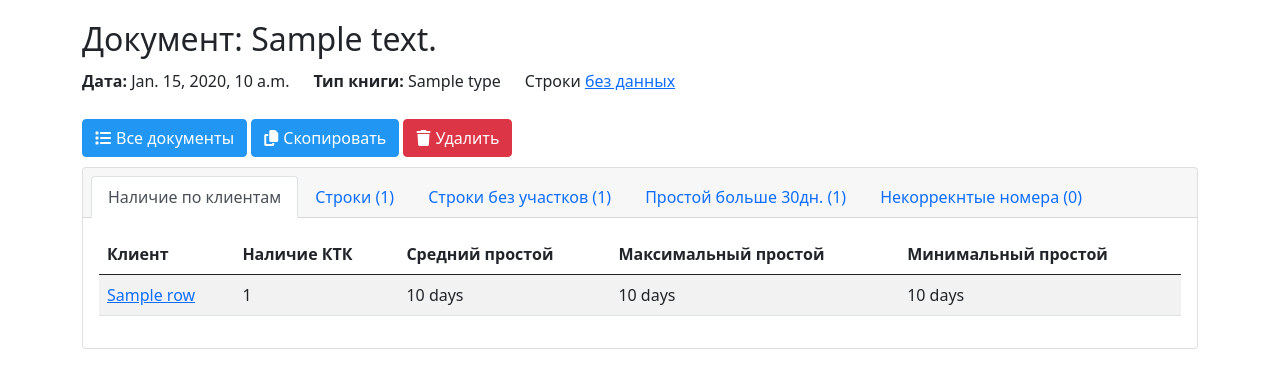
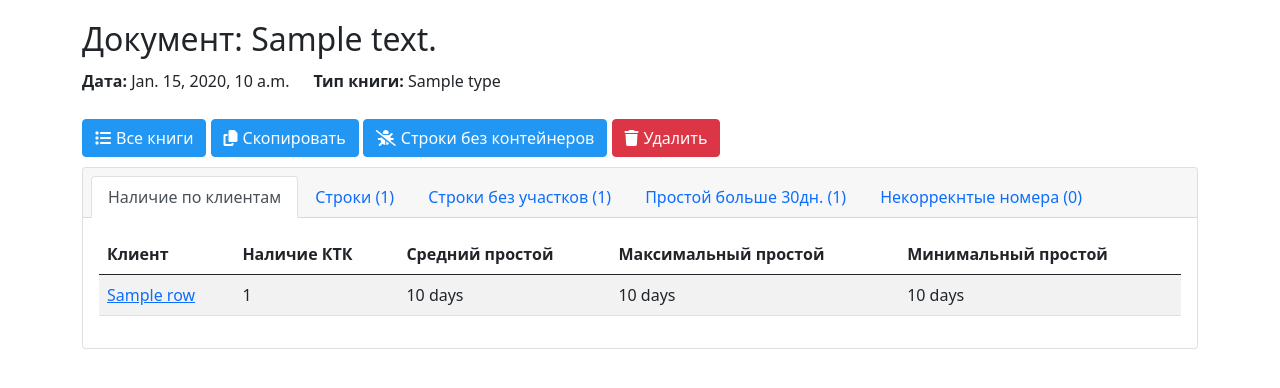
Before and after one commit to Vladiuse/rw, a Django app: template rw/clients/templates/clients/book.html in a window 1280 px wide. Shown: the part 79-467 px from the top of the page. Run offline with Django 3.2, Linux system fonts and the light colour scheme; the template is opened without the code that fills it: most values are stand-ins (such as "Sample title", 1, 10 or a date in 2020); some libraries are stand-ins or nearby versions.

Commit message:
add some code

```diff
--- a/rw/clients/templates/clients/book.html
+++ b/rw/clients/templates/clients/book.html
@@ -59,16 +59,18 @@
 <div class="container d-flex">
     <p class="me-4"><b>Дата:</b> {{book.book_date}}</p>
     <p class="me-4"><b>Тип книги:</b> {{book.type}}</p>
-    <p class="me-4">Строки <a href="{%url 'clients:book_no_containers_data' book.pk %}" target="_blank">без
-            данных</a></p>
 </div>
 <!-- Button trigger modal -->
 
 <div class="container"></i>
     <a class="btn btn-primary" href="{%url 'clients:book_list'%}" role="button"><i class="fa-solid fa-list"> </i>Все
-        документы</a>
+        книги</a>
     <button class="btn btn-primary" id="copy_table"><i class="fa-solid fa-copy"></i>Скопировать</button>
-    <button class="btn btn-danger" data-bs-toggle="modal" data-bs-target="#exampleModalDELETE"><i
+    <a href="{%url 'clients:book_no_containers_data' book.pk %}" class="btn btn-primary"><i
+            class="fa-solid fa-bug-slash"></i></i>Строки без контейнеров</a>
+
+
+    <button class="btn btn-danger" data-bs-toggle="modal" data-bs-target="#booksEmampleModalDELETE"><i
             class="fa-solid fa-trash"></i>Удалить</button>
 </div>
 
@@ -148,12 +150,12 @@
 
 
 <!-- Modal DELETE-->
-<div class="modal fade" id="exampleModalDELETE" tabindex="-1" aria-labelledby="exampleModalDELETELabel"
+<div class="modal fade" id="booksEmampleModalDELETE" tabindex="-1" aria-labelledby="booksEmampleModalDELETELabel"
     aria-hidden="true">
     <div class="modal-dialog modal-dialog-centered">
         <div class="modal-content">
             <div class="modal-header">
-                <h5 class="modal-title" id="exampleModalDELETELabel">Удаление документа</h5>
+                <h5 class="modal-title" id="booksEmampleModalDELETELabel">Удаление документа</h5>
                 <button type="button" class="btn-close" data-bs-dismiss="modal" aria-label="Close"></button>
             </div>
             <div class="modal-body">
@@ -229,8 +231,8 @@
     })
     document.querySelectorAll('.nav-tabs .nav-item a').forEach(elem => {
         var filterBlock = document.getElementById('client_filter')
-        elem.addEventListener('click', function(e){
-        if (window.getComputedStyle(filterBlock).display != 'none' && e.currentTarget.id != 'tab-client_rows'){
+        elem.addEventListener('click', function (e) {
+            if (window.getComputedStyle(filterBlock).display != 'none' && e.currentTarget.id != 'tab-client_rows') {
                 console.log('close')
                 dropFilter()
             }
--- a/rw/clients/templates/clients/create_book_form.html
+++ b/rw/clients/templates/clients/create_book_form.html
@@ -75,7 +75,7 @@
 
             </div>
             <div class="col-8">
-                <p>Текст для "Клиент-Контейнеры"</p>
+                <label for="{{ form.text.id_for_label }}">Вставте текст книги:</label>
                 {{ form.text.errors }}
                 <textarea name="text" id="" required>{{form.text.value}}</textarea>
 
@@ -105,8 +105,4 @@
       </div>
     </div>
   </div>
-  <script>
-    var bookExampleModal = new bootstrap.Modal(document.getElementById('booksEmampleModal'))
-    bookExampleModal.show()
-  </script>
 {%endblock%}
--- /dev/null
+++ b/rw/clients/templates/clients/no_containers_file.html
@@ -0,0 +1 @@
+<pre>{{data}}</pre>
--- a/rw/clients/views.py
+++ b/rw/clients/views.py
@@ -80,7 +80,10 @@ def book_detail(request, book_id):
 def book_no_containers_data(request, book_id):
     book = Book.objects.get(pk=book_id)
     text = book.no_containers_file.read().decode('utf-8')
-    return HttpResponse(text)
+    content = {
+        'data': text,
+    }
+    return render(request, 'clients/no_containers_file.html', content)
 
 def book_delete(request, book_id):
     book = Book.objects.get(pk=book_id)
```
